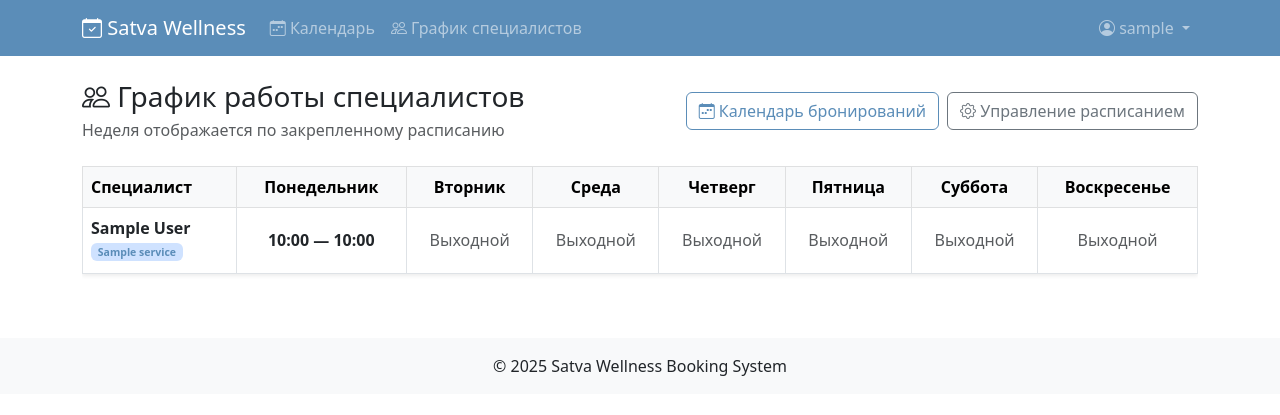
After one commit to santex85/satva_willnes_booking, a Django app: page /calendar/specialists/ in a window 1280 px wide. The commit adds this page. Shown: the top 415 px of the page. Run offline with Django 5.2, Linux system fonts and the light colour scheme; a user stored in the database is signed in; tables that the repository leaves empty hold one stand-in row (values such as "Sample post").

Commit message:
feat: добавить страницу с графиком специалистов

```diff
--- a/booking/urls.py
+++ b/booking/urls.py
@@ -16,6 +16,7 @@ urlpatterns = [
     path('', views.index_view, name='index'),
     path('register/specialist/', views.specialist_register_view, name='specialist_register'),
     path('calendar/', views.calendar_view, name='calendar'),
+    path('calendar/specialists/', views.specialists_overview_view, name='specialists_overview'),
     path('calendar/feed/', views.calendar_feed_view, name='calendar_feed'),
     path('calendar/closures/', views.cabinet_closure_feed_view, name='calendar_closure_feed'),
     path('calendar/closures/create/', views.create_cabinet_closure_view, name='create_cabinet_closure'),
--- a/booking/views.py
+++ b/booking/views.py
@@ -294,6 +294,48 @@ def calendar_view(request):
         'can_manage_closures': can_manage_closures,
         'copy_shortcuts_enabled': copy_shortcuts_enabled,
     })
+
+
+@admin_required
+def specialists_overview_view(request):
+    """
+    Таблица графика работы всех специалистов на неделю.
+    """
+    week_days = SpecialistSchedule.DAYS_OF_WEEK
+
+    specialists = (
+        SpecialistProfile.objects
+        .select_related('user')
+        .prefetch_related('services_can_perform', 'schedules')
+        .order_by('full_name')
+    )
+
+    specialists_data = []
+    for specialist in specialists:
+        schedules_map = {day: None for day, _ in week_days}
+        for schedule in specialist.schedules.all():
+            schedules_map[schedule.day_of_week] = schedule
+
+        day_entries = []
+        for day_value, day_label in week_days:
+            day_entries.append({
+                'day_value': day_value,
+                'day_label': day_label,
+                'schedule': schedules_map.get(day_value),
+            })
+
+        specialists_data.append({
+            'specialist': specialist,
+            'services': list(specialist.services_can_perform.all()),
+            'day_entries': day_entries,
+        })
+
+    context = {
+        'week_days': week_days,
+        'specialists_data': specialists_data,
+    }
+
+    return render(request, 'specialists_overview.html', context)
 
 
 @specialist_required
--- a/templates/base.html
+++ b/templates/base.html
@@ -201,6 +201,11 @@
                                 <i class="bi bi-calendar-week"></i> Календарь
                             </a>
                         </li>
+                        <li class="nav-item">
+                            <a class="nav-link" href="{% url 'specialists_overview' %}">
+                                <i class="bi bi-people"></i> График специалистов
+                            </a>
+                        </li>
                         {% else %}
                             {% comment %} Проверяем группы для обычных пользователей {% endcomment %}
                             {% for group in user.groups.all %}
@@ -208,6 +213,11 @@
                                 <li class="nav-item">
                                     <a class="nav-link" href="{% url 'calendar' %}">
                                         <i class="bi bi-calendar-week"></i> Календарь
+                                    </a>
+                                </li>
+                                <li class="nav-item">
+                                    <a class="nav-link" href="{% url 'specialists_overview' %}">
+                                        <i class="bi bi-people"></i> График специалистов
                                     </a>
                                 </li>
                                 {% endif %}
--- /dev/null
+++ b/templates/specialists_overview.html
@@ -0,0 +1,72 @@
+{% extends 'base.html' %}
+{% load l10n %}
+
+{% block title %}График работы специалистов{% endblock %}
+
+{% block content %}
+<div class="d-flex flex-column flex-md-row justify-content-between align-items-start align-items-md-center mb-3 mb-md-4 gap-2">
+    <div>
+        <h1 class="h3 mb-1"><i class="bi bi-people"></i> График работы специалистов</h1>
+        <p class="text-muted mb-0">Неделя отображается по закрепленному расписанию</p>
+    </div>
+    <div class="d-flex gap-2">
+        <a href="{% url 'calendar' %}" class="btn btn-outline-primary">
+            <i class="bi bi-calendar-week"></i> Календарь бронирований
+        </a>
+        <a href="{% url 'manage_schedules' %}" class="btn btn-outline-secondary">
+            <i class="bi bi-gear"></i> Управление расписанием
+        </a>
+    </div>
+</div>
+
+{% if specialists_data %}
+<div class="table-responsive">
+    <table class="table table-bordered align-middle shadow-sm">
+        <thead class="table-light">
+            <tr>
+                <th scope="col" class="text-nowrap">Специалист</th>
+                {% for day_value, day_label in week_days %}
+                <th scope="col" class="text-center text-nowrap">{{ day_label }}</th>
+                {% endfor %}
+            </tr>
+        </thead>
+        <tbody>
+            {% for item in specialists_data %}
+            <tr>
+                <th scope="row" class="text-nowrap">
+                    <div class="fw-semibold">{{ item.specialist.full_name }}</div>
+                    {% if item.services %}
+                    <div class="small text-muted">
+                        {% for service in item.services %}
+                        <span class="badge bg-primary-subtle text-primary border-0 me-1 mb-1">{{ service.name }}</span>
+                        {% endfor %}
+                    </div>
+                    {% else %}
+                    <span class="badge bg-warning text-dark">Услуги не назначены</span>
+                    {% endif %}
+                </th>
+                {% for day in item.day_entries %}
+                <td class="text-center text-nowrap">
+                    {% if day.schedule %}
+                        <div class="fw-semibold">
+                            {{ day.schedule.start_time|time:"H:i" }} — {{ day.schedule.end_time|time:"H:i" }}
+                        </div>
+                    {% else %}
+                        <span class="text-muted">Выходной</span>
+                    {% endif %}
+                </td>
+                {% endfor %}
+            </tr>
+            {% endfor %}
+        </tbody>
+    </table>
+</div>
+{% else %}
+<div class="card">
+    <div class="card-body text-center">
+        <i class="bi bi-emoji-neutral fs-1 text-muted"></i>
+        <p class="mt-3 mb-0">Специалисты не найдены.</p>
+    </div>
+</div>
+{% endif %}
+{% endblock %}
```
